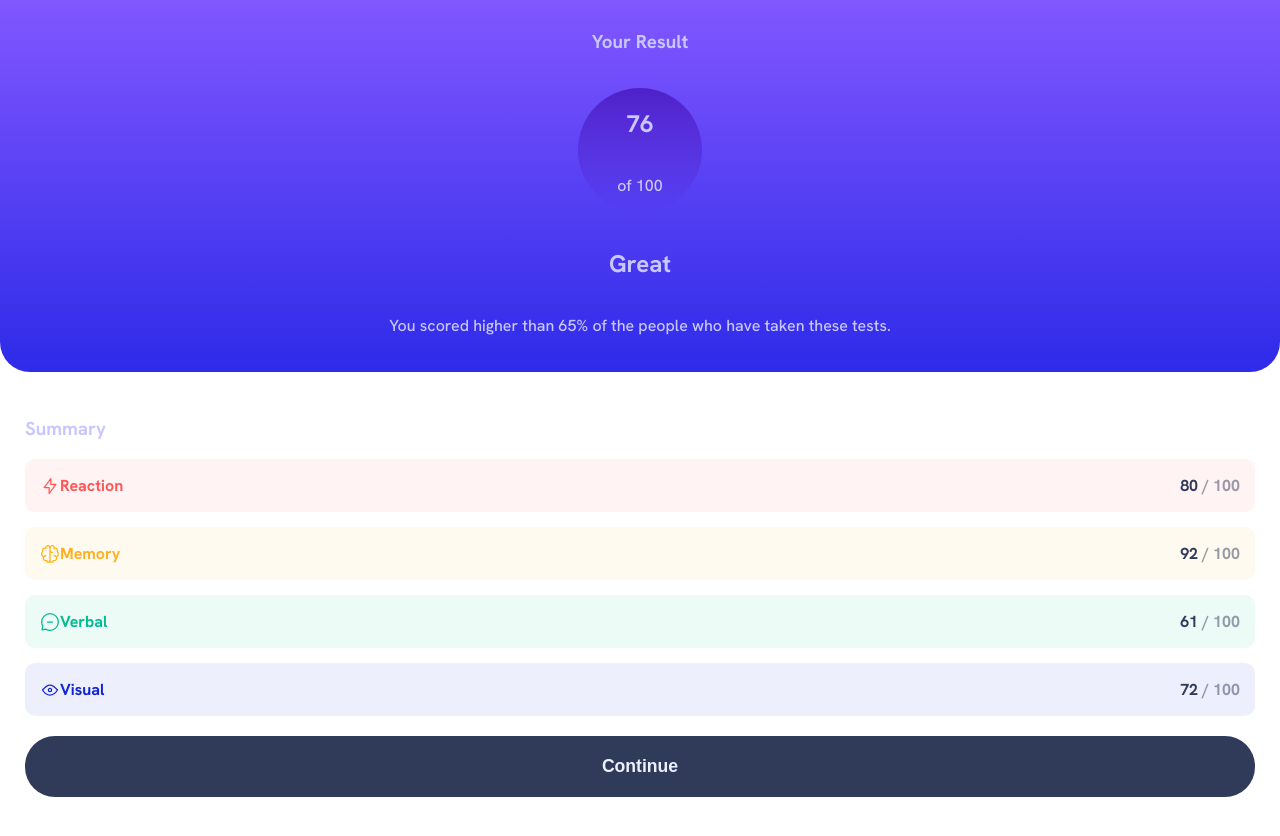
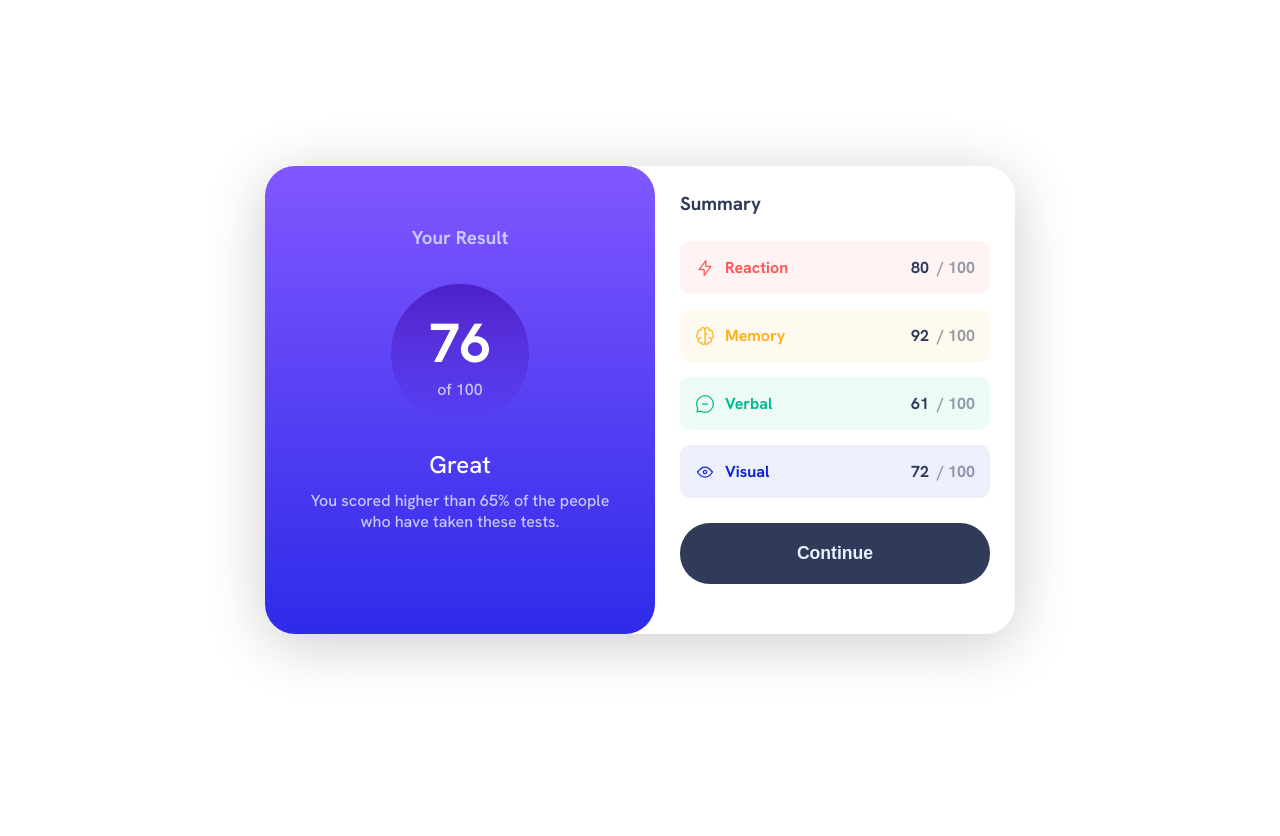
Before and after one commit to Fabianthorsen/results-summary-component, a plain HTML site: page index.html in a window 1280 px wide. After the commit the page ends 800 px from the top, so only its background shows below. Drawn offline with Linux system fonts and the light colour scheme.

Commit message:
finish project

```diff
--- a/index.html
+++ b/index.html
@@ -31,24 +31,24 @@
       </h3>
       <ul>
         <li class="reaction">
-          <i class="icon icon-reaction"></i>
+          <img src="./assets/images/icon-reaction.svg" alt="lightning" class="icon">
           <p>Reaction</p>
-          <p><span>80</span> / 100</p>
+          <p><span>80&nbsp;</span> / 100</p>
         </li>
         <li class="memory">
-          <i class="icon icon-memory"></i>
+          <img src="./assets/images/icon-memory.svg" alt="brain" class="icon">
           <p>Memory</p>
-          <p><span>92</span> / 100</p>
+          <p><span>92&nbsp;</span> / 100</p>
         </li>
         <li class="verbal">
-          <i class="icon icon-verbal"></i>
+          <img src="./assets/images/icon-verbal.svg" alt="chat-bubble" class="icon">
           <p>Verbal</p>
-          <p><span>61</span> / 100</p>
+          <p><span>61&nbsp;</span> / 100</p>
         </li>
         <li class="visual">
-          <i class="icon icon-visual"></i>
+          <img src="./assets/images/icon-visual.svg" alt="eye" class="icon">
           <p>Visual</p>
-          <p><span>72</span> / 100</p>
+          <p><span>72&nbsp;</span> / 100</p>
         </li>
       </ul>
       <button>Continue</button>
--- a/styles.scss
+++ b/styles.scss
@@ -13,6 +13,8 @@ $royal-blue: hsl(241, 81%, 54%);
 $violet-blue: hsla(256, 72%, 46%, 1);
 $persian-blue: hsla(241, 72%, 46%, 0);
 
+$max-width: 420px;
+
 html,
 body {
   margin: 0;
@@ -21,22 +23,27 @@ body {
     "Segoe UI", Roboto, Oxygen, Ubuntu, Cantarell, "Open Sans", "Helvetica Neue",
     sans-serif;
   color: $light-lavender;
+  min-width: 375px;
 }
 
 main {
+  display: flex;
+  flex-direction: column;
+  margin: auto;
+  justify-content: center;
   background-color: $white;
-}
+  max-width: $max-width;
 
   section {
     display: flex;
     flex-direction: column;
     align-items: center;
-  padding: 10px 40px 20px 40px;
+    padding: 40px;
     background-image: linear-gradient($slate-blue, $royal-blue);
     overflow: hidden;
     border-bottom-left-radius: 30px;
     border-bottom-right-radius: 30px;
-}
+
 
     figure {
       background-image: linear-gradient($violet-blue, $persian-blue);
@@ -44,22 +51,49 @@ figure {
       display: flex;
       flex-direction: column;
       align-items: center;
-  width: calc(375px * 0.33);
-  height: calc(375px * 0.33);
+      justify-content: center;
+      width: calc($max-width * 0.33);
+      height: calc($max-width * 0.33);
+
+
+      h1 {
+      font-size: 55px;
+      margin: 0;
+      color: $white;
+      text-align: center;
       }
+
+    }
+
+
+    h2 {
+      margin: 10px auto;
+      color: $white;
+      font-weight: normal;
+    }
+
+    p {
+      text-align: center;
+      margin: 0;
+    }
+  }
+
 
   article {
     display: flex;
     flex-direction: column;
     padding: 25px;
+
+    h3 {
+      color: $dark-gray-blue;
+      margin: 0 0 25px 0;
     }
 
-article > ul {
+    ul {
       margin: 0;
       padding: 0;
-}
 
-ul > li {
+      li {
         border-radius: 10px;
         list-style: none;
         display: flex;
@@ -67,52 +101,50 @@ ul > li {
         justify-content: space-between;
         padding: 0 15px;
         font-weight: bold;
+
+
+        &.reaction {
+          background-color: rgba($light-red, 7%);
+          color: $light-red;
         }
 
-ul > li:not(:last-child) {
+        &.memory {
+          background-color: rgba($orangey-yellow, 7%);
+          color: $orangey-yellow;
+        }
+
+        &.verbal {
+          background-color: rgba($green-teal, 7%);
+          color: $green-teal;
+        }
+
+        &.visual {
+          background-color: rgba($cobalt-blue, 7%);
+          color: $cobalt-blue;
+        }
+
+        & .icon {
+          margin-right: 10px;
+        }
+
+        &:not(:last-child) {
           margin-bottom: 15px;
         }
 
-li > p:nth-of-type(1) {
+        p:nth-of-type(1) {
           flex-grow: 2;
         }
 
-li > p:nth-of-type(2) {
+        p:nth-of-type(2) {
           color: rgba($color: $dark-gray-blue, $alpha: 0.5);
 
           & span {
             color: $dark-gray-blue;
           }
         }
-
-
-li.reaction {
-  background-color: rgba($light-red, 7%);
-  color: $light-red;
       }
-
-li.memory {
-  background-color: rgba($orangey-yellow, 7%);
-  color: $orangey-yellow;
     }
-
-li.verbal {
-  background-color: rgba($green-teal, 7%);
-  color: $green-teal;
   }
-
-li.visual {
-  background-color: rgba($cobalt-blue, 7%);
-  color: $cobalt-blue;
-}
-
-li > .icon {
-  display: inline-block;
-  background-repeat: no-repeat;
-  height: 20px;
-  width: 20px;
-}
-
 
   .icon-reaction {
     background: url("./assets/images/icon-reaction.svg");
@@ -134,9 +166,38 @@ button {
     padding: 20px;
     border-radius: 30px;
     border: none;
-  margin: 20px 0;
+    margin: 25px 0;
     color: $pale-blue;
     font-size: 1.1rem;
     font-weight: bold;
     background-color: $dark-gray-blue;
+
+    &:hover {
+      background-image: linear-gradient($slate-blue, $royal-blue);
     }
+  }
+}
+
+
+@media screen and (min-width: calc($max-width * 2)) {
+  main {
+    position: absolute;
+    flex-direction: row;
+    top: 50%;
+    left: 50%;
+    transform: translate(-50%, -50%);
+    width: 750px;
+    max-width: unset;
+    border-radius: 30px;
+    box-shadow: 0 10px 60px rgba(0,0,0,.2);
+
+    section {
+      flex-basis: 50%;
+      border-radius: 30px;
+    }
+
+    article {
+      flex-basis: 50%;
+    }
+  }
+}
```
Also changed, not shown: styles.css, 1 other file. Lines whose indentation alone changed are shown as unchanged.
